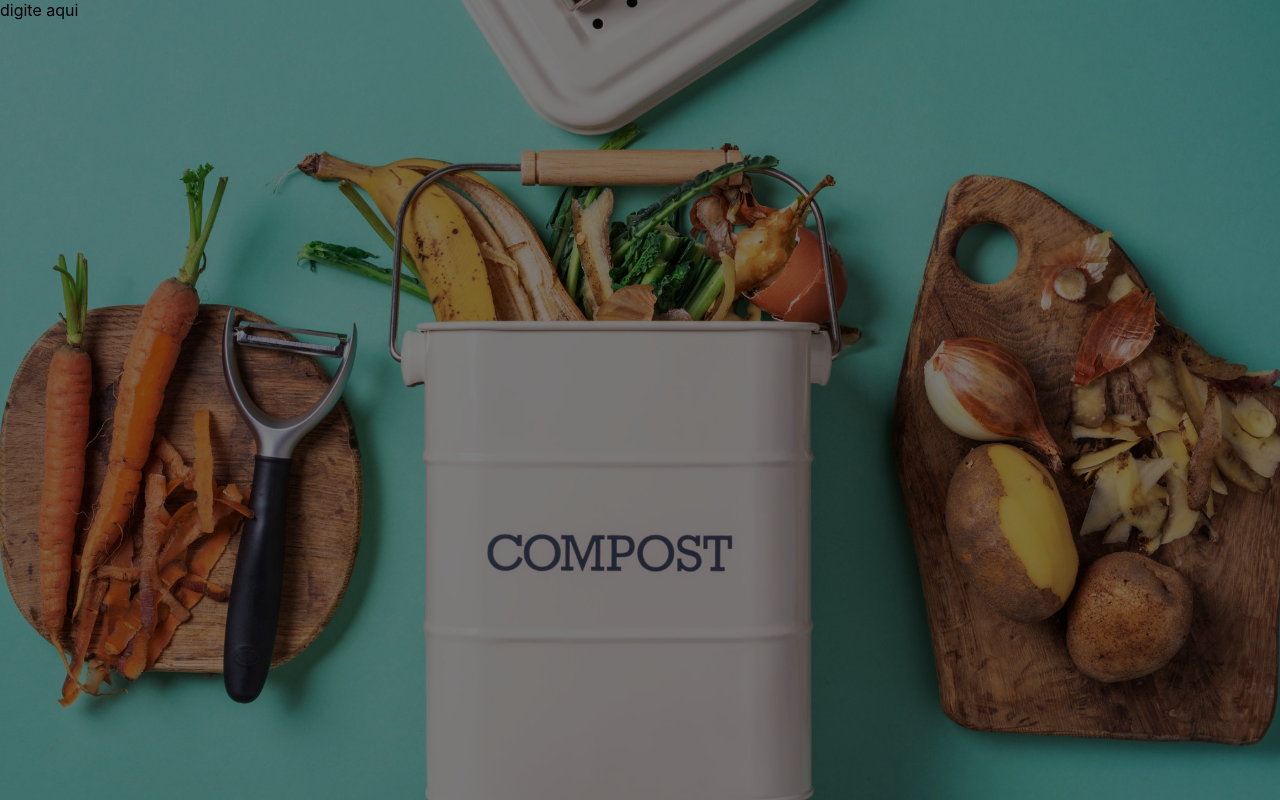
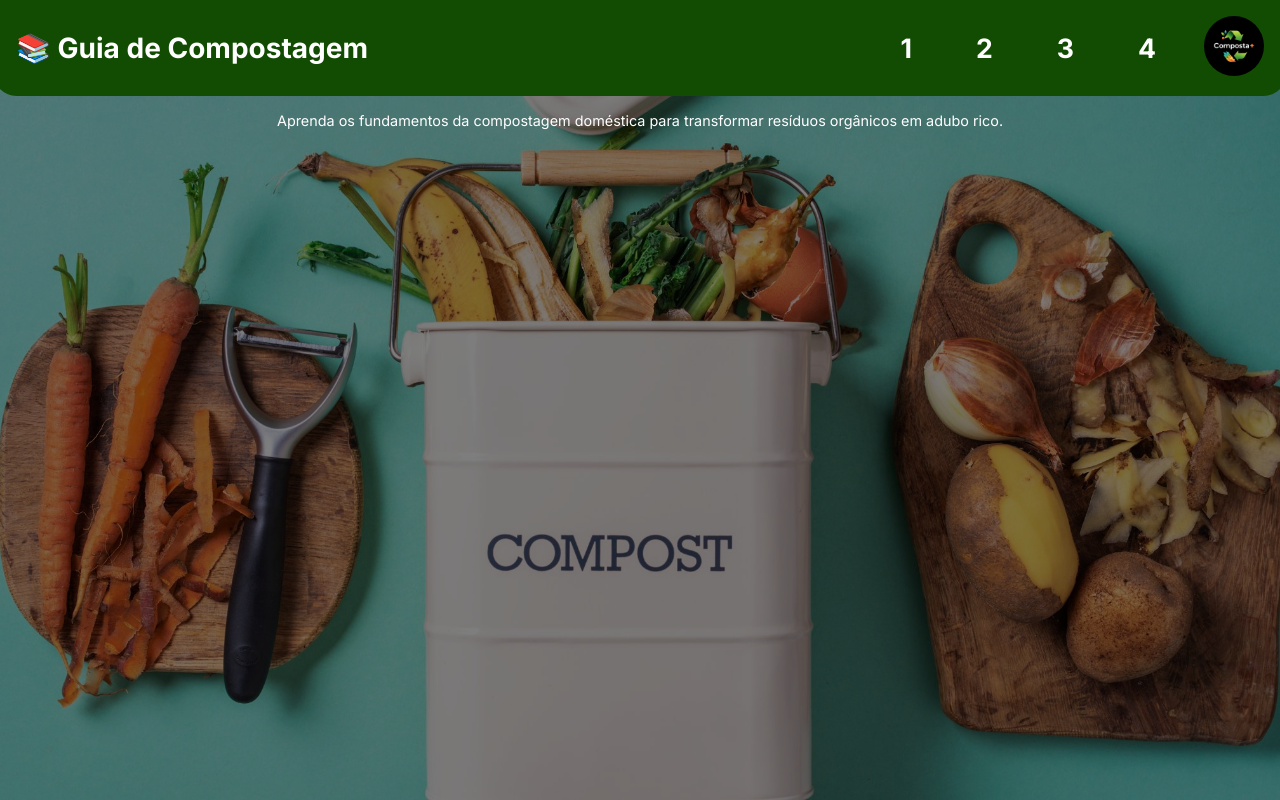
Before and after one commit to AlberthyFerraz/desafio5, a React (Create React App) app: page /guia in a window 1280 px wide. Built offline with nearby package versions, Linux system fonts and the light colour scheme.

Commit message:
feat: creating guide header

```diff
--- a/public/index.html
+++ b/public/index.html
@@ -1,5 +1,5 @@
 <!DOCTYPE html>
-<html lang="en">
+<html lang="pt-br">
   <head>
     <meta charset="utf-8" />
     <link rel="icon" href="%PUBLIC_URL%/favicon.ico" />
@@ -24,7 +24,7 @@
       work correctly both with client-side routing and a non-root public URL.
       Learn how to configure a non-root public URL by running `npm run build`.
     -->
-    <title>React App</title>
+    <title>Composta+</title>
   </head>
   <body>
     <noscript>You need to enable JavaScript to run this app.</noscript>
--- a/src/index.css
+++ b/src/index.css
@@ -1,8 +1,11 @@
+@import url('https://fonts.googleapis.com/css2?family=Inter:ital,opsz,wght@0,14..32,100..900;1,14..32,100..900&display=swap');
+
+* {
+  font-family: "Inter", sans-serif;
+}
+
 body {
   margin: 0;
-  font-family: -apple-system, BlinkMacSystemFont, 'Segoe UI', 'Roboto', 'Oxygen',
-    'Ubuntu', 'Cantarell', 'Fira Sans', 'Droid Sans', 'Helvetica Neue',
-    sans-serif;
   -webkit-font-smoothing: antialiased;
   -moz-osx-font-smoothing: grayscale;
 }
--- /dev/null
+++ b/src/pages/guia-compostagem/GuiaCompostagem.css
@@ -0,0 +1,60 @@
+.guide-container {
+    display: flex;
+    flex-direction: column;
+    align-items: center;
+    justify-content: center;
+    color: #ffffff;
+}
+
+.header-guide {
+    display: flex;
+    flex-direction: row;
+    align-items: center;
+    justify-content: space-between;
+    width: 100%;
+    padding: 0 0.4rem;
+    font-size: 20pt;
+    background: #114C02;
+    border-radius: 0 0 1.4rem 1.4rem;
+}
+
+.title {
+    font-size: 14pt;
+    margin-left: 1rem;
+}
+
+.menu {
+    display: flex;
+    flex-direction: row;
+    align-items: center;
+    justify-content: space-between;
+    gap: 2rem;
+}
+
+.menu > ul {
+    display: flex;
+    flex-direction: row;
+    align-items: center;
+    justify-content: space-between;
+    gap: 4rem;
+}
+
+.menu > ul > li {
+    list-style: none;
+}
+
+.option {
+    color: #ffffff;
+}
+
+#home-button {
+    background: none;
+    border: none;
+    padding: 1rem;
+}
+
+#logo {
+    width: 60px;
+    height: 60px;
+    border-radius: 50%;
+}
--- a/src/pages/guia-compostagem/GuiaCompostagem.jsx
+++ b/src/pages/guia-compostagem/GuiaCompostagem.jsx
@@ -1,11 +1,26 @@
-export default GuiaCompostagem;  // ← Isso é essencial!
+import './GuiaCompostagem.css';
+import logo from '../../assets/logo-cor.jpg';
 
-// O componente deve ser definido como:
 function GuiaCompostagem() {
   return (
-    <div>
-        digite aqui
-      {/* conteúdo do componente */}
+    <div className="guide-container">
+      <div className="header-guide">
+        <div className="title">
+          <h2>📚  Guia de Compostagem</h2>
+        </div>
+        <div className="menu">
+          <ul>
+            <li><a className="option" href="#">1</a></li>
+            <li><a className="option" href="#">2</a></li>
+            <li><a className="option" href="#">3</a></li>
+            <li><a className="option" href="#">4</a></li>
+          </ul>
+          <button id="home-button"><img id="logo" src={logo} alt="" /></button>
+        </div>
+      </div>
+      <p>Aprenda os fundamentos da compostagem doméstica para transformar resíduos orgânicos em adubo rico.</p>
     </div>
   );
 }
+
+export default GuiaCompostagem;
```
